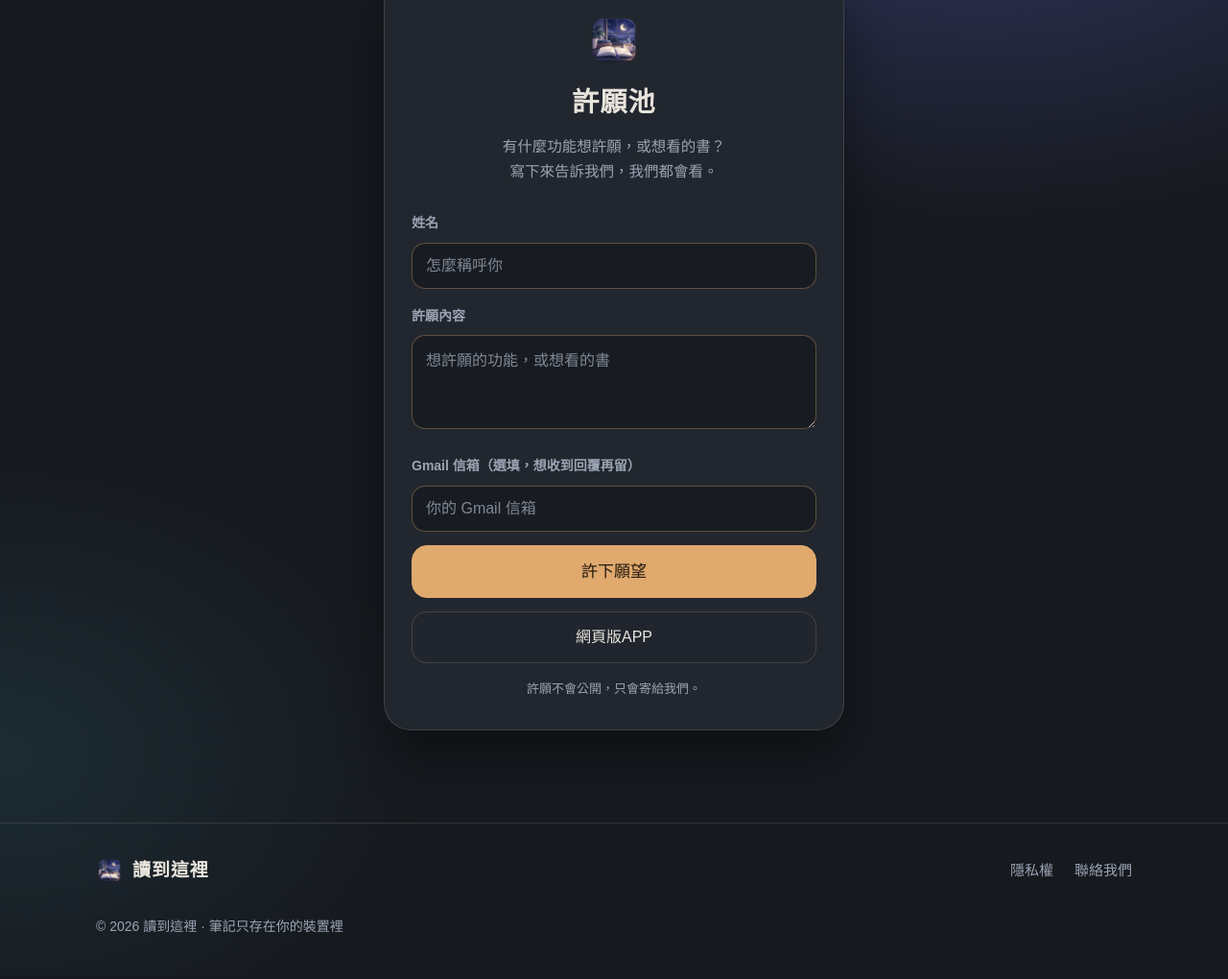
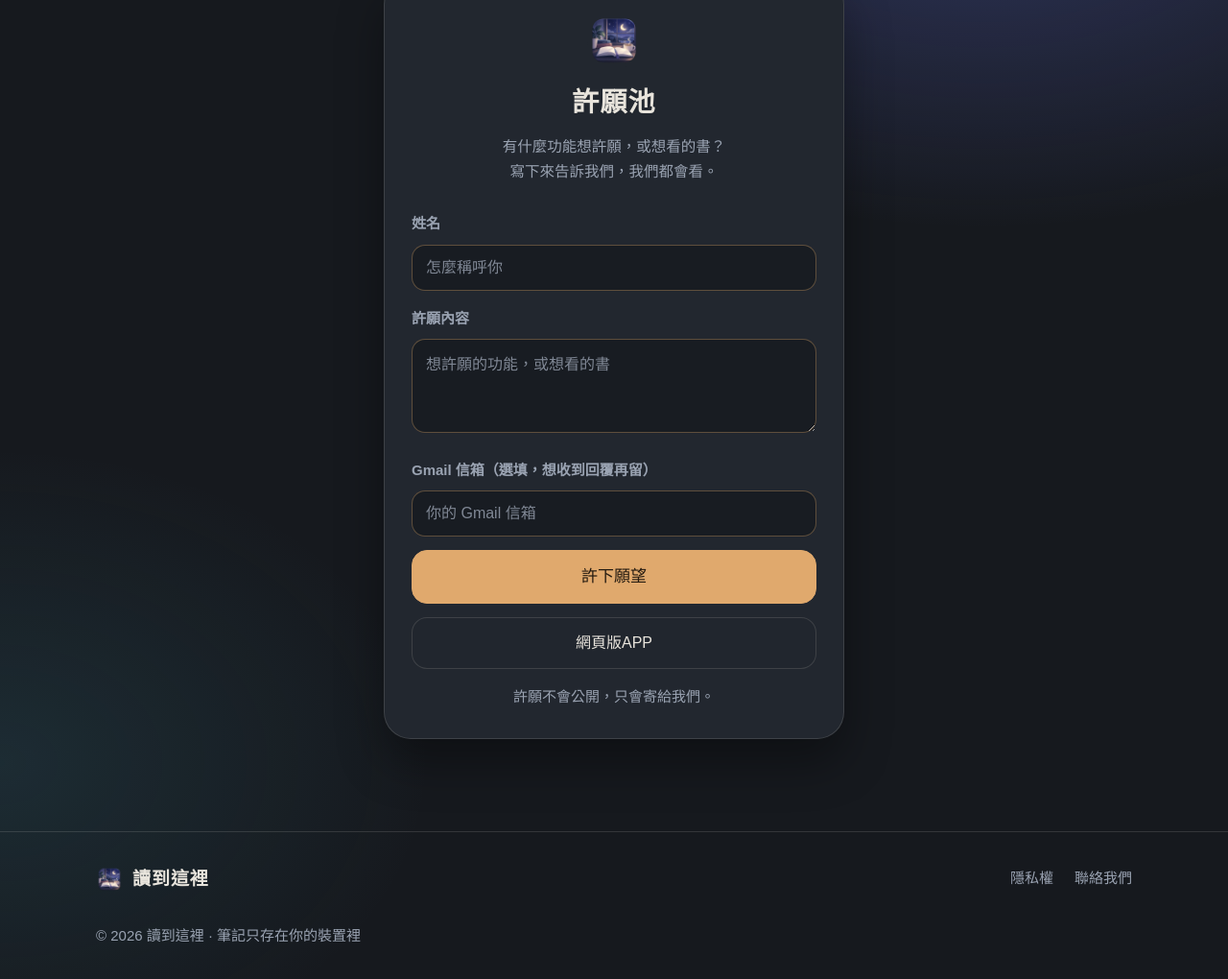
Before and after one commit to rdcc1007-v/readhere-site, a plain HTML site: page public/wishlist/index.html in a window 1280 px wide. Shown: the part 138-1158 px from the top of the page at 96% size. Drawn offline with Linux system fonts and the light colour scheme.

Commit message:
全站 12／13／14px 文字統一改 15px（手機模型示意小字除外）

```diff
--- a/public/styles.css
+++ b/public/styles.css
@@ -88,7 +88,7 @@ a:focus-visible, button:focus-visible, summary:focus-visible {
   align-items: center;
 }
 .eyebrow, .section-eyebrow {
-  margin: 0; color: var(--gold); font-size: 14px;
+  margin: 0; color: var(--gold); font-size: 15px;
   letter-spacing: 0.22em; font-weight: 600;
 }
 .hero h1 {
@@ -261,7 +261,7 @@ a:focus-visible, button:focus-visible, summary:focus-visible {
 .footer-nav { display: flex; gap: 22px; flex-wrap: wrap; margin-left: auto; }
 .footer-nav a { color: var(--soft); text-decoration: none; font-size: 15px; }
 .footer-nav a:hover { color: var(--ink); }
-.footer-note { width: 100%; margin: 10px 0 0; color: var(--soft); font-size: 14px; }
+.footer-note { width: 100%; margin: 10px 0 0; color: var(--soft); font-size: 15px; }
 
 /* legacy single-column footer (kept for compatibility) */
 .site-footer {
@@ -349,7 +349,7 @@ a:focus-visible, button:focus-visible, summary:focus-visible {
   display: block;
   margin-bottom: 8px;
   color: var(--soft);
-  font-size: 14px;
+  font-size: 15px;
   font-weight: 600;
 }
 .apply-field input,
@@ -383,7 +383,7 @@ a:focus-visible, button:focus-visible, summary:focus-visible {
   margin: 12px 0 0;
   min-height: 0;
   color: #e08a7a;
-  font-size: 14px;
+  font-size: 15px;
   display: none;
 }
 .apply-err.show {
@@ -410,7 +410,7 @@ button.apply-submit:disabled {
   margin: 16px 0 0;
   text-align: center;
   color: var(--soft);
-  font-size: 13px;
+  font-size: 15px;
 }
 
 /* ---------- reveal ---------- */
```
